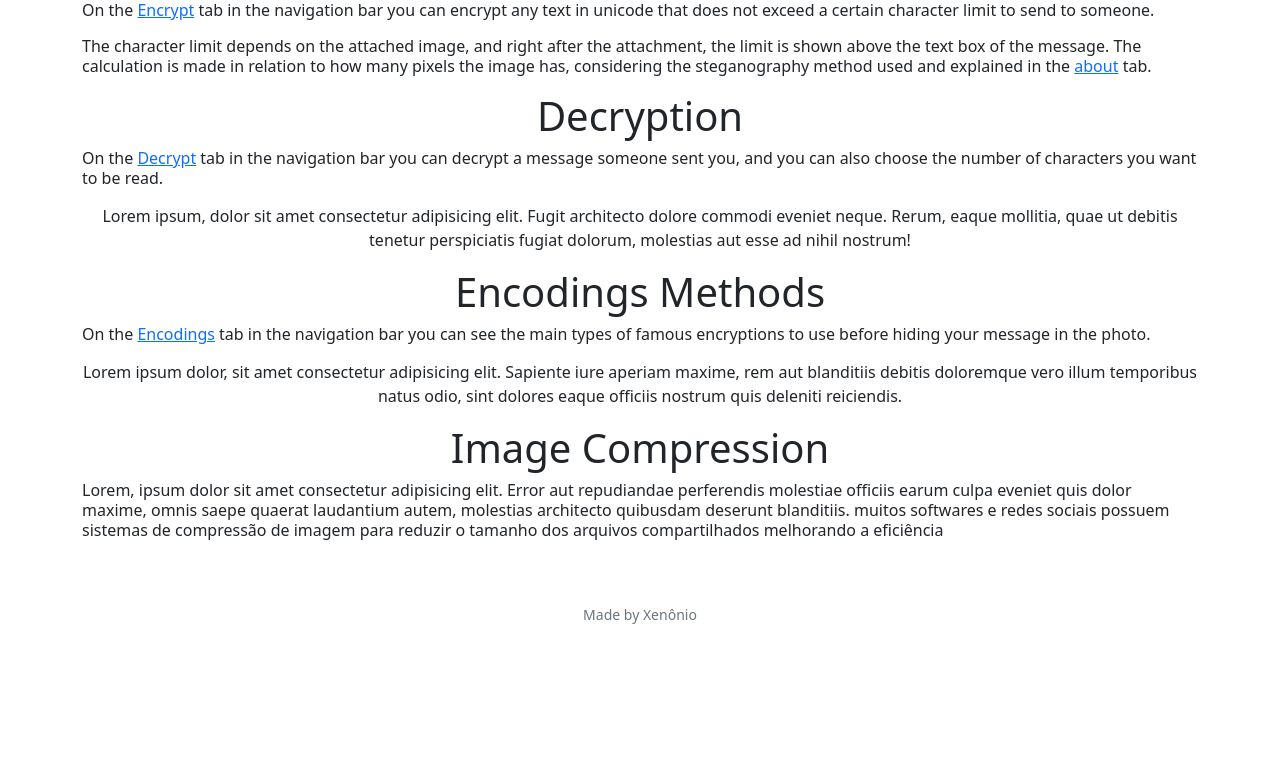
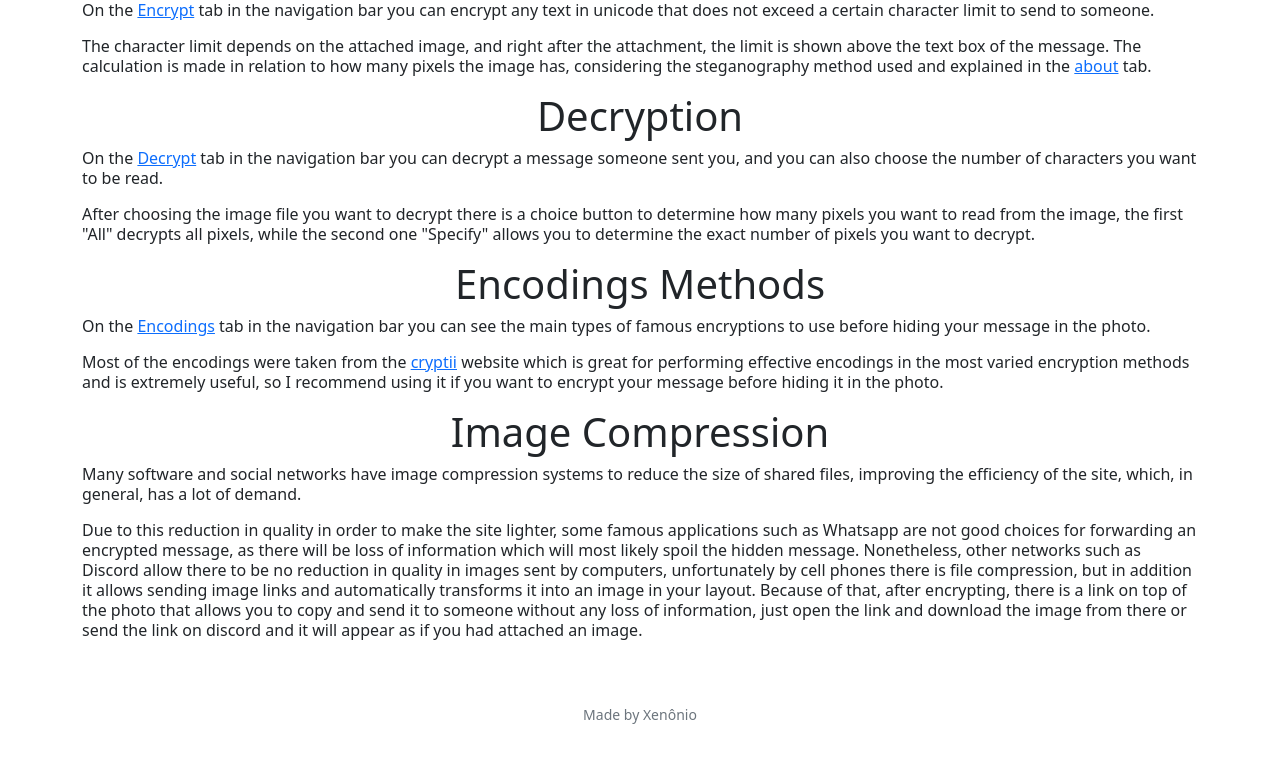
Before and after one commit to Xennonio/steganollamaphy, a Flask app: page /htu in a window 1280 px wide. Shown: the part 162-935 px from the top of the page. Before the commit the page ends 786 px from the top, so only its background shows below. Run offline with Flask 3, Linux system fonts and the light colour scheme; some libraries are stand-ins or nearby versions.

Commit message:
how to use finished

```diff
--- a/templates/howtouse.html
+++ b/templates/howtouse.html
@@ -19,21 +19,40 @@
         On the <a href="/decrypt">Decrypt</a> tab in the navigation bar you can decrypt a message
         someone sent you, and you can also choose the number of characters you want to be read.
     </p>
-    <p>
-        Lorem ipsum, dolor sit amet consectetur adipisicing elit. Fugit architecto dolore commodi eveniet neque. Rerum, eaque mollitia, quae ut debitis tenetur perspiciatis fugiat dolorum, molestias aut esse ad nihil nostrum!
+    <p class="lh-sm" style="text-align: left;">
+        After choosing the image file you want to decrypt there is a choice button to determine
+        how many pixels you want to read from the image, the first "All" decrypts all pixels,
+        while the second one "Specify" allows you to determine the exact number of pixels you
+        want to decrypt.
     </p>
     <h1> Encodings Methods </h1>
     <p class="lh-sm" style="text-align: left;">
         On the <a href="/encrypt">Encodings</a> tab in the navigation bar you can see the main
         types of famous encryptions to use before hiding your message in the photo.
     </p>
-    <p>
-        Lorem ipsum dolor, sit amet consectetur adipisicing elit. Sapiente iure aperiam maxime, rem aut blanditiis debitis doloremque vero illum temporibus natus odio, sint dolores eaque officiis nostrum quis deleniti reiciendis.
+    <p class="lh-sm" style="text-align: left;">
+        Most of the encodings were taken from the <a href="https://cryptii.com">cryptii</a>
+        website which is great for performing effective encodings in the most varied encryption
+        methods and is extremely useful, so I recommend using it if you want to encrypt your
+        message before hiding it in the photo.
     </p>
     <h1> Image Compression </h1>
     <p class="lh-sm" style="text-align: left;">
-        Lorem, ipsum dolor sit amet consectetur adipisicing elit. Error aut repudiandae perferendis molestiae officiis earum culpa eveniet quis dolor maxime, omnis saepe quaerat laudantium autem, molestias architecto quibusdam deserunt blanditiis.
-        muitos softwares e redes sociais possuem sistemas de compressão de imagem para reduzir o tamanho dos arquivos compartilhados melhorando a eficiência
+        Many software and social networks have image compression systems to reduce the size of
+        shared files, improving the efficiency of the site, which, in general, has a lot of
+        demand.
+    </p>
+    <p class="lh-sm" style="text-align: left;">
+        Due to this reduction in quality in order to make the site lighter, some famous
+        applications such as Whatsapp are not good choices for forwarding an encrypted message,
+        as there will be loss of information which will most likely spoil the hidden message.
+        Nonetheless, other networks such as Discord allow there to be no reduction in quality
+        in images sent by computers, unfortunately by cell phones there is file compression,
+        but in addition it allows sending image links and automatically transforms it into an
+        image in your layout. Because of that, after encrypting, there is a link on top of the
+        photo that allows you to copy and send it to someone without any loss of information,
+        just open the link and download the image from there or send the link on discord and
+        it will appear as if you had attached an image.
     </p>
 {% endblock %}
 
```
